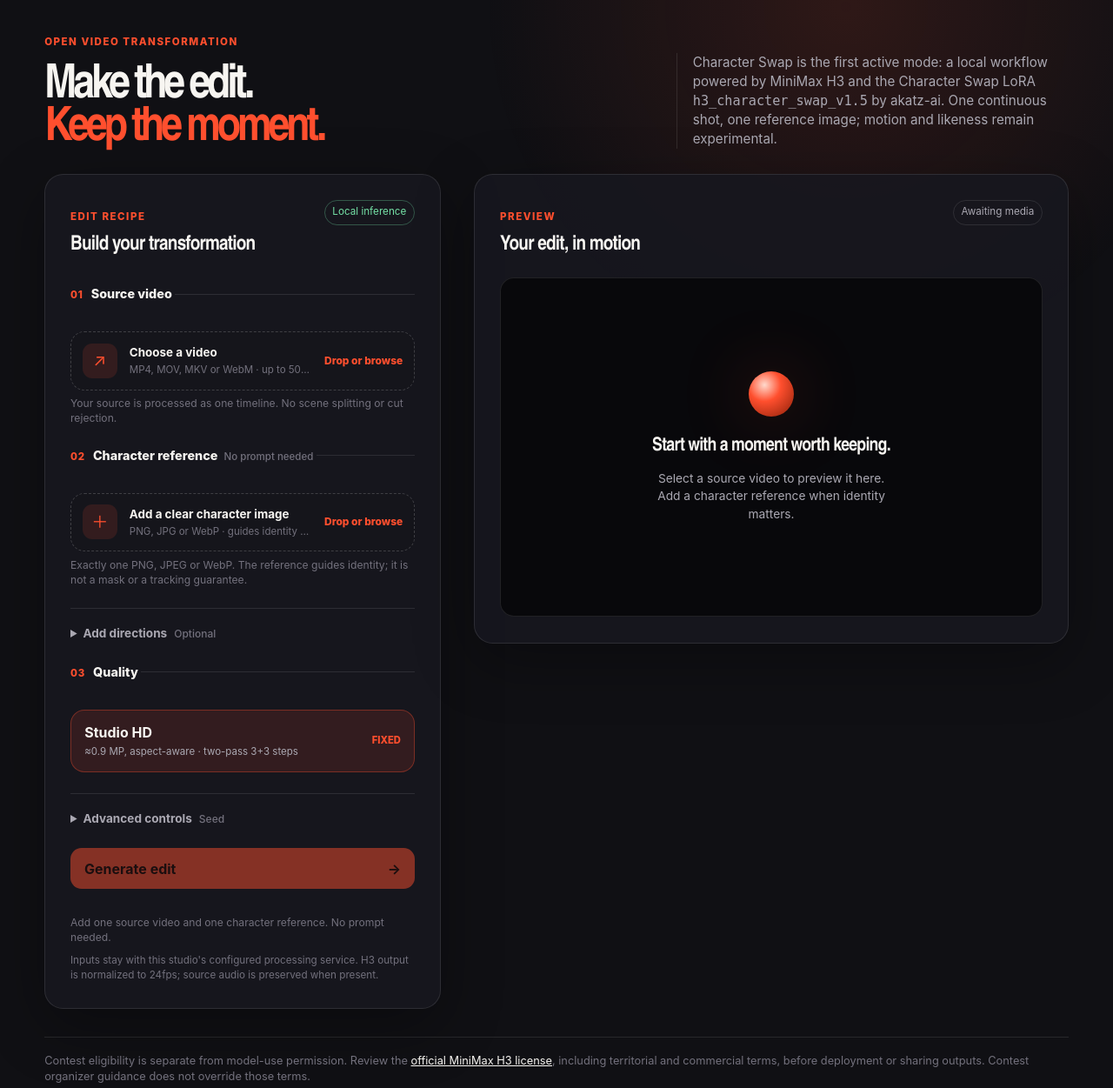
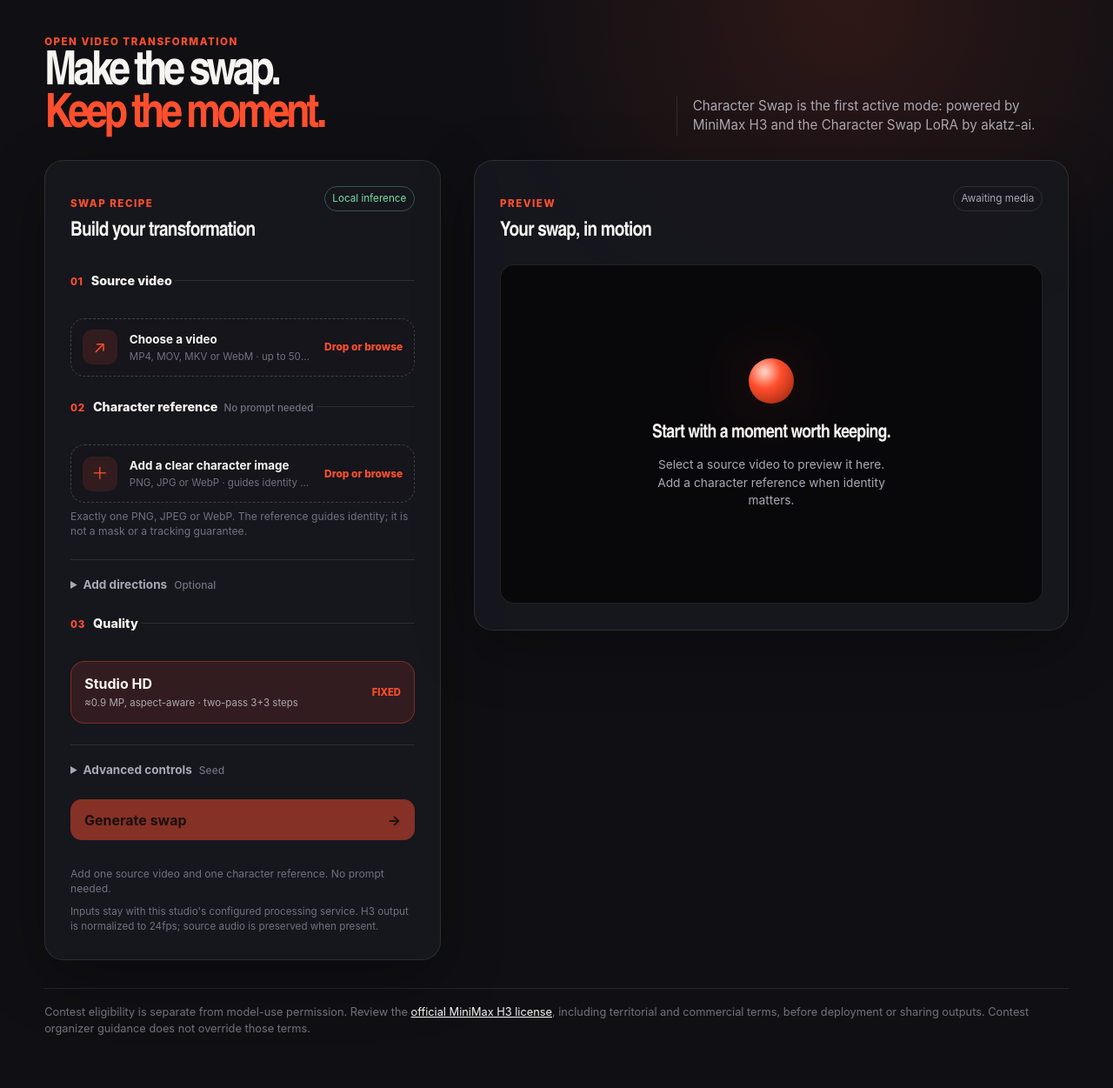
Before and after one commit to lvsas/OpenJutsuStudio, a FastAPI app: page /h3 in a window 1280 px wide. Shown: the part 72-1323 px from the top of the page at 87% size. After the commit the page ends 1262 px from the top, so only its background shows below. Run offline with FastAPI, Linux system fonts and the light colour scheme; data that the repository does not hold is empty.

Commit message:
fix(studio): rename the product verb from edit to swap and trim two H3 texts
The user confirmed the global rename: the product performs a Character Swap, so the
verb follows.

- headline 'Make the swap. Keep the moment.' on both studios
- 'Swap recipe' eyebrow, 'Generate swap' button, 'Your swap, in motion' stage heading
- progress and status copy on both engines: 'Your swap is ready', 'This swap could not
  finish', 'Preparing your swap', 'Creating and propagating the swap', 'Motion swap
  ready', and the LTX help lines
- 'Character references guide first-frame identity' wording keeps 'guides the
  first-frame swap'; 'A reference is enough to start a swap'
- the H3 meta description and reference hint no longer say 'recast'

H3 texts trimmed as asked: the source help line 'Your source is processed as one
timeline. No scene splitting or cut rejection.' is removed, and the intro reads
'Character Swap is the first active mode: powered by MiniMax H3 and the Character Swap
LoRA by akatz-ai.' LTX's intro takes the same shape.

Only visible copy changed: no API field name, no node name and no prompt text.

```diff
--- a/src/static/studio-progress.js
+++ b/src/static/studio-progress.js
@@ -4,26 +4,26 @@
   const ENGINES = {
     'ltx25-ripple': {
       queued: ['Queued for the local studio', 'Your video is ready to start.'],
-      done: ['Your edit is ready', 'Review the result, download it, or copy a caption.'],
-      failed: 'This edit could not finish',
-      unknown: ['Preparing your edit', 'Validating media and local models.'],
+      done: ['Your swap is ready', 'Review the result, download it, or copy a caption.'],
+      failed: 'This swap could not finish',
+      unknown: ['Preparing your swap', 'Validating media and local models.'],
       steps: {
-        detect_scenes: ['Reading your video', 'Finding clean editing boundaries.'],
-        prepare_segment: ['Preparing this moment', 'Extracting the source frames for this edit.'],
+        detect_scenes: ['Reading your video', 'Finding clean shot boundaries.'],
+        prepare_segment: ['Preparing this moment', 'Extracting the source frames for this swap.'],
         edit_frame_submitting: ['Designing the first frame', 'Submitting your character edit to FLUX.'],
         edit_frame_downloaded: ['First frame ready', 'Loading it into the motion workflow.'],
-        propagate_submitting: ['Creating and propagating the edit', 'LTX is carrying the edit through the clip.'],
-        propagate_downloaded: ['Motion edit ready', 'Preparing the exact source timing.'],
+        propagate_submitting: ['Creating and propagating the swap', 'LTX is carrying the swap through the clip.'],
+        propagate_downloaded: ['Motion swap ready', 'Preparing the exact source timing.'],
         trim_segment: ['Finishing this moment', 'Restoring the exact clip length.'],
-        merge_segments: ['Finishing your video', 'Joining the edited moments.'],
+        merge_segments: ['Finishing your video', 'Joining the swapped moments.'],
         upscale: ['Finishing in Studio HD', 'Preparing the final image detail.'],
       },
     },
     'minimax-h3': {
       queued: ['Queued for the H3 studio', 'Your take is ready to start.'],
-      done: ['Your edit is ready', 'Review the result, download it, or copy a caption.'],
-      failed: 'This take could not finish',
-      unknown: ['Preparing your take', 'Validating media and the H3 service.'],
+      done: ['Your swap is ready', 'Review the result, download it, or copy a caption.'],
+      failed: 'This swap could not finish',
+      unknown: ['Preparing your swap', 'Validating media and the H3 service.'],
       steps: {
         h3_prepare: ['Preparing your source and reference', 'Normalizing the clip and freezing the recipe.'],
         h3_submitting: ['Creating the H3 take', 'MiniMax H3 is carrying the character swap through the clip.'],
--- a/src/templates/h3.html
+++ b/src/templates/h3.html
@@ -5,7 +5,7 @@
   <meta name="viewport" content="width=device-width,initial-scale=1">
   <meta name="theme-color" content="#101014">
   <title>OpenGenjutsu — H3 Studio</title>
-  <meta name="description" content="A separate local H3 character recast studio: one continuous shot, one reference, and a verifiable Take Capsule.">
+  <meta name="description" content="A separate local H3 Character Swap studio: one continuous shot, one reference, and a verifiable Take Capsule.">
   <link rel="stylesheet" href="/static/design-system.css">
   <link rel="stylesheet" href="/static/app.css">
   <link rel="stylesheet" href="/static/h3-studio.css">
@@ -22,13 +22,13 @@
   <main class="studio-shell">
     <section class="studio-intro" aria-labelledby="studio-title">
       <p class="eyebrow">Open video transformation</p>
-      <h1 id="studio-title">Make the edit.<br><em>Keep the moment.</em></h1>
-      <p>Character Swap is the first active mode: a local workflow powered by MiniMax H3 and the Character Swap LoRA <code>h3_character_swap_v1.5</code> by akatz-ai. One continuous shot, one reference image; motion and likeness remain experimental.</p>
+      <h1 id="studio-title">Make the swap.<br><em>Keep the moment.</em></h1>
+      <p>Character Swap is the first active mode: powered by MiniMax H3 and the Character Swap LoRA by akatz-ai.</p>
     </section>
     <div class="studio-grid">
       <section class="recipe-panel" aria-labelledby="recipe-title">
         <div class="panel-heading">
-          <div><p class="eyebrow">Edit recipe</p><h2 id="recipe-title">Build your transformation</h2></div>
+          <div><p class="eyebrow">Swap recipe</p><h2 id="recipe-title">Build your transformation</h2></div>
           <span class="badge live">Local inference</span>
         </div>
         <form id="h3-form" autocomplete="off" novalidate>
@@ -40,14 +40,13 @@
               <span><strong id="h3-video-name">Choose a video</strong><small>MP4, MOV, MKV or WebM · up to 500 MB</small></span>
               <span class="picker-action"><span class="picker-drop-hint">Drop or </span>browse</span>
             </label>
-            <p class="field-help">Your source is processed as one timeline. No scene splitting or cut rejection.</p>
           </fieldset>
           <fieldset class="recipe-step">
             <legend><span>02</span> Character reference <small>No prompt needed</small></legend>
             <input id="h3-reference" name="reference_image" class="visually-hidden" type="file" accept="image/png,image/jpeg,image/webp" required>
             <label class="media-picker reference-picker" for="h3-reference" id="h3-reference-picker" data-drop-kind="image">
               <span class="reference-thumb" id="h3-reference-thumb" aria-hidden="true">＋</span>
-              <span><strong id="h3-reference-name">Add a clear character image</strong><small>PNG, JPG or WebP · guides identity for the recast</small></span>
+              <span><strong id="h3-reference-name">Add a clear character image</strong><small>PNG, JPG or WebP · guides identity for the swap</small></span>
               <span class="picker-action"><span class="picker-drop-hint">Drop or </span>browse</span>
             </label>
             <button id="h3-remove-reference" class="btn btn-ghost btn-small remove-reference" type="button" hidden>Remove character reference</button>
@@ -75,7 +74,7 @@
             <input id="h3-seed" name="seed" class="text-input" type="text" inputmode="numeric" pattern="[0-9]{1,20}" value="302929098223082" required aria-describedby="h3-seed-help">
             <p id="h3-seed-help" class="field-help">Unsigned 64-bit integer. Replays use the frozen recipe, not this form.</p>
           </details>
-          <button id="h3-submit" class="btn btn-primary generate-button" type="submit" disabled><span>Generate edit</span><span aria-hidden="true">→</span></button>
+          <button id="h3-submit" class="btn btn-primary generate-button" type="submit" disabled><span>Generate swap</span><span aria-hidden="true">→</span></button>
           <p id="h3-form-help" class="field-help">Add a source and one reference. H3 must be ready to submit.</p>
           <p id="h3-notices" class="field-help" role="status" hidden></p>
           <p class="privacy-note">Inputs stay with this studio's configured processing service. H3 output is normalized to 24fps; source audio is preserved when present.</p>
@@ -83,7 +82,7 @@
       </section>
       <section class="studio-stage" aria-labelledby="stage-title">
         <div class="stage-header">
-          <div><p class="eyebrow">Preview</p><h2 id="stage-title">Your edit, in motion</h2></div>
+          <div><p class="eyebrow">Preview</p><h2 id="stage-title">Your swap, in motion</h2></div>
           <span id="h3-state" class="badge">Awaiting media</span>
         </div>
         <div class="stage-frame">
--- a/src/templates/index.html
+++ b/src/templates/index.html
@@ -22,15 +22,15 @@
   <main class="studio-shell">
     <section class="studio-intro" aria-labelledby="studio-title">
       <p class="eyebrow">Open video transformation</p>
-      <h1 id="studio-title">Make the edit.<br><em>Keep the moment.</em></h1>
-      <p>Character Swap is the first active mode: a local workflow powered by FLUX 2 Klein from Black Forest Labs and LTX 2.5.</p>
+      <h1 id="studio-title">Make the swap.<br><em>Keep the moment.</em></h1>
+      <p>Character Swap is the first active mode: powered by FLUX 2 Klein from Black Forest Labs and LTX 2.5.</p>
     </section>
 
     <div class="studio-grid">
       <section id="recipe-panel" class="recipe-panel" aria-labelledby="recipe-title">
         <div class="panel-heading">
           <div>
-            <p class="eyebrow">Edit recipe</p>
+            <p class="eyebrow">Swap recipe</p>
             <h2 id="recipe-title">Build your transformation</h2>
           </div>
           <span class="badge live">Local inference</span>
@@ -52,7 +52,7 @@
             <input id="reference" name="reference_images" class="visually-hidden" type="file" accept="image/png,image/jpeg,image/webp">
             <label class="media-picker reference-picker" for="reference" id="reference-picker" data-drop-kind="image">
               <span class="reference-thumb" id="reference-thumb" aria-hidden="true">＋</span>
-              <span><strong id="reference-file-name">Add a clear character image</strong><small>PNG, JPG, or WebP · guides the first-frame edit</small></span>
+              <span><strong id="reference-file-name">Add a clear character image</strong><small>PNG, JPG, or WebP · guides the first-frame swap</small></span>
               <span class="picker-action"><span class="picker-drop-hint">Drop or </span>browse</span>
             </label>
             <button id="remove-reference" class="btn btn-ghost btn-small remove-reference" type="button" hidden>Remove character reference</button>
@@ -61,7 +61,7 @@
               <input id="reference-2" name="reference_images" class="visually-hidden" type="file" accept="image/png,image/jpeg,image/webp" disabled>
               <label class="media-picker reference-picker" for="reference-2" id="reference-picker-2" data-drop-kind="image">
                 <span class="reference-thumb" id="reference-thumb-2" aria-hidden="true">＋</span>
-                <span><strong id="reference-file-name-2">Add the second character</strong><small>Use only when two visible people need recasting</small></span>
+                <span><strong id="reference-file-name-2">Add the second character</strong><small>Use only when two visible people need swapping</small></span>
                 <span class="picker-action"><span class="picker-drop-hint">Drop or </span>browse</span>
               </label>
             </div>
@@ -79,7 +79,7 @@
             <summary>Add directions <span>Optional</span></summary>
             <label class="field-label" for="edit">What should change?</label>
             <textarea id="edit" name="edit_prompt" class="text-input textarea" maxlength="2000" disabled placeholder="e.g. Keep the original jacket, or replace only the performer on the right."></textarea>
-            <p class="field-help">A reference is enough to start a recast. Add a direction only to fine-tune the change, or describe an edit without a reference.</p>
+            <p class="field-help">A reference is enough to start a swap. Add a direction only to fine-tune the change, or describe a swap without a reference.</p>
           </details>
 
           <fieldset class="recipe-step quality-step">
@@ -91,14 +91,14 @@
           </fieldset>
 
           <details class="advanced-settings">
-            <summary>Advanced controls <span>Seed and edit strength</span></summary>
+            <summary>Advanced controls <span>Seed and swap strength</span></summary>
             <div class="advanced-grid">
               <label><span class="field-label">Ripple strength</span><input id="strength" name="ripple_strength" class="text-input" type="number" min="0" max="2" step="0.05" value="1.35"></label>
               <label><span class="field-label">Seed</span><input id="seed" name="seed" class="text-input" type="number" min="0" value="125348341465200"></label>
             </div>
           </details>
 
-          <button id="submit" class="btn btn-primary generate-button" type="submit" disabled aria-describedby="generate-help"><span>Generate edit</span><span aria-hidden="true">→</span></button>
+          <button id="submit" class="btn btn-primary generate-button" type="submit" disabled aria-describedby="generate-help"><span>Generate swap</span><span aria-hidden="true">→</span></button>
           <p id="generate-help" class="field-help" role="status">Add your video and character reference. No prompt needed.</p>
           <p class="privacy-note">Your media stays on this local studio. Character reference is experimental: it guides first-frame identity, not likeness, tracking, or occlusion.</p>
         </form>
@@ -106,7 +106,7 @@
 
       <section id="studio-stage" class="studio-stage" aria-labelledby="stage-title">
         <div class="stage-header">
-          <div><p class="eyebrow">Preview</p><h2 id="stage-title">Your edit, in motion</h2></div>
+          <div><p class="eyebrow">Preview</p><h2 id="stage-title">Your swap, in motion</h2></div>
           <span id="stage-mode" class="badge">Awaiting media</span>
         </div>
 
@@ -129,7 +129,7 @@
           <div id="run-overlay" class="run-overlay" hidden>
             <div class="run-orb" aria-hidden="true"></div>
             <p class="eyebrow">Generating</p>
-            <strong id="run-title">Preparing your edit</strong>
+            <strong id="run-title">Preparing your swap</strong>
             <span id="run-detail">Validating media and local models</span>
             <div id="progress-track" class="progress-track" role="progressbar" aria-labelledby="run-title" aria-valuemin="0" aria-valuemax="100" aria-valuenow="0"><i id="progress-fill"></i></div>
             <span id="progress-label" class="run-progress">Preparing</span>
@@ -150,7 +150,7 @@
           </div>
           <section id="take-story" class="take-story" aria-labelledby="take-story-title" hidden>
             <div class="take-story-heading">
-              <div><p class="eyebrow">Take Capsule</p><h3 id="take-story-title">Your edit, with its visual truth.</h3></div>
+              <div><p class="eyebrow">Take Capsule</p><h3 id="take-story-title">Your swap, with its visual truth.</h3></div>
               <span id="take-story-proof" class="badge">Recording take</span>
             </div>
             <div class="take-story-path" aria-label="Visual take stages">
```
Also changed, not shown: src/static/studio-submission.js (+4 -4 lines), tests/h3_studio_contract.mjs (+1 -1 lines), tests/test_app.py (+1 -1 lines), tests/test_h3_studio_ui.py (+2 -2 lines).
